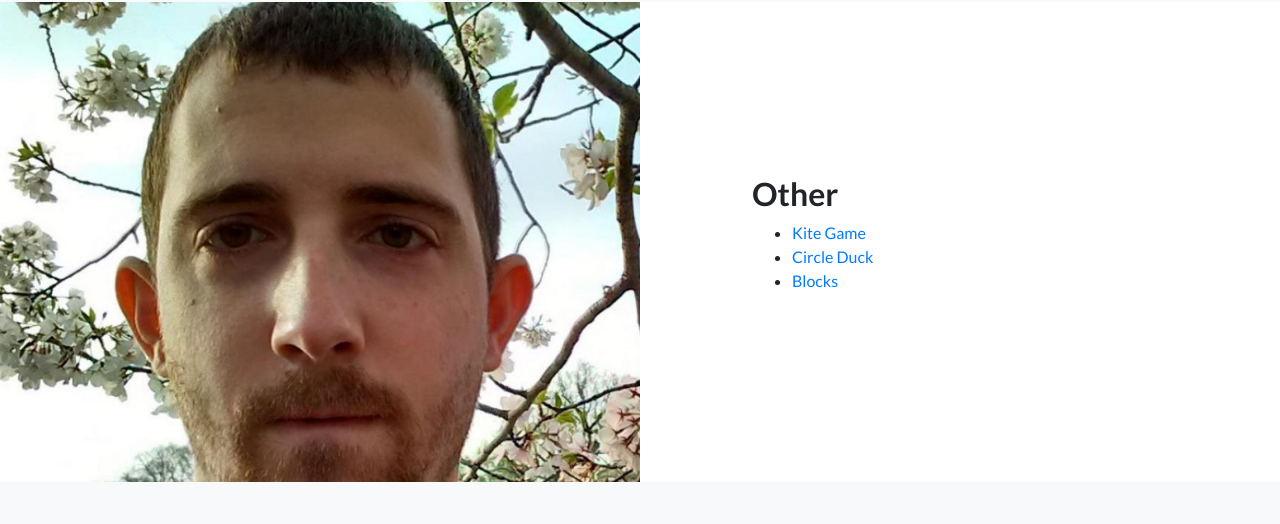
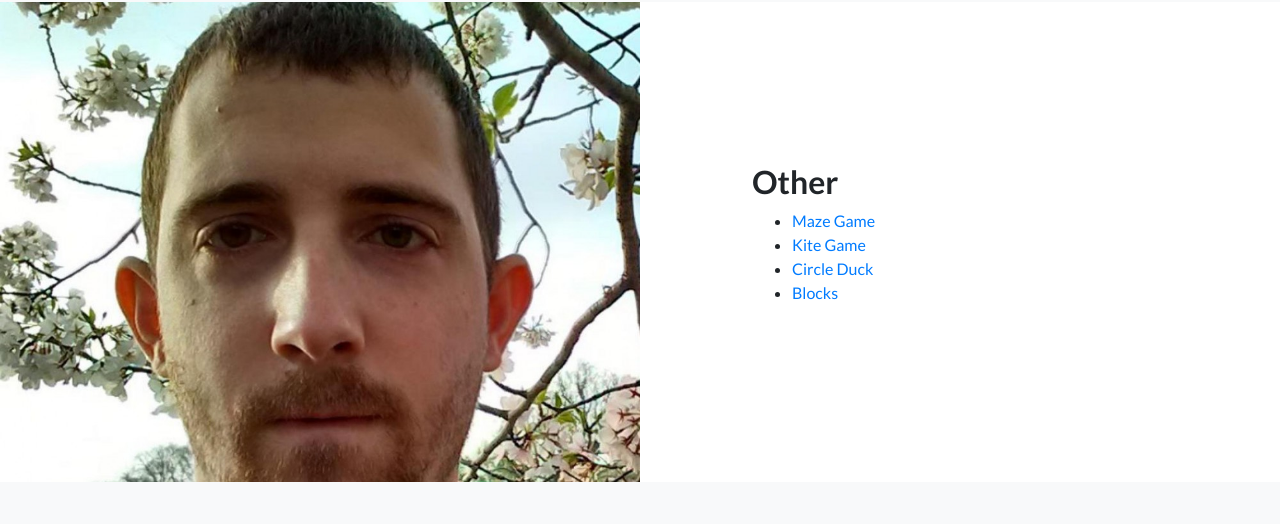
Before and after one commit to jarrellmark/jarrellmark.github.io, a website: page index.html in a window 1280 px wide. Shown: the part 54-578 px from the top of the page. Drawn offline with Linux system fonts and the light colour scheme.

Commit message:
Maze Game.

```diff
--- a/index.html
+++ b/index.html
@@ -121,6 +121,7 @@
 	  -->
 	  <h2>Other</h2>
           <ul>
+            <li><a href="https://jarrellmark-public.s3.amazonaws.com/games/maze_game/maze_game.html">Maze Game</a></li>
             <li><a href="https://jarrellmark-public.s3.amazonaws.com/games/kite_game/kite_game.html">Kite Game</a></li>
             <li><a href="games/circle_duck/circle_duck.html">Circle Duck</a></li>
             <li><a href="games/blocks/blocks.html">Blocks</a></li>
```
